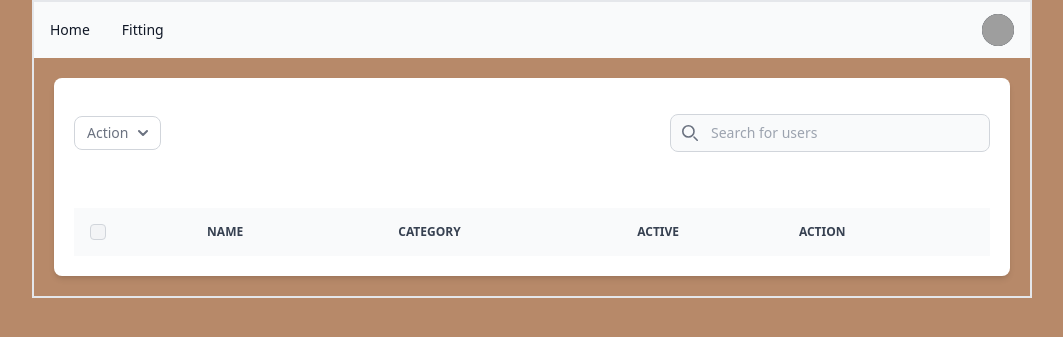
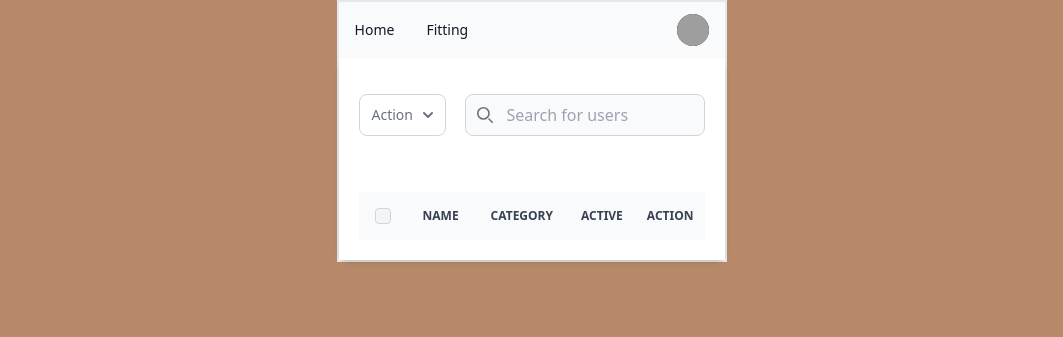
Before and after one commit to yamkant/suitcase, a Django app: page / in a window 1280 px wide. Shown: the top 337 px of the page, without its empty margins (108-1171 px from the left). Run offline with Django 4.2, Linux system fonts and the light colour scheme; a user stored in the database is signed in; tables that the repository leaves empty hold one stand-in row (values such as "Sample post"); lists and menus that the app fills with data are empty; some libraries are stand-ins or nearby versions; grey boxes are pictures that could not be loaded.

Commit message:
feat: #14 [App: client] home 테이블 퍼블리싱 수정

```diff
--- a/web/apps/static/src/output.css
+++ b/web/apps/static/src/output.css
@@ -1279,6 +1279,22 @@ input:checked + .toggle-bg {
   height: 1.25rem;
 }
 
+.h-12 {
+  height: 3rem;
+}
+
+.h-14 {
+  height: 3.5rem;
+}
+
+.h-16 {
+  height: 4rem;
+}
+
+.h-20 {
+  height: 5rem;
+}
+
 .max-h-full {
   max-height: 100%;
 }
@@ -1339,6 +1355,30 @@ input:checked + .toggle-bg {
   width: 1.25rem;
 }
 
+.w-60 {
+  width: 15rem;
+}
+
+.w-12 {
+  width: 3rem;
+}
+
+.w-14 {
+  width: 3.5rem;
+}
+
+.w-16 {
+  width: 4rem;
+}
+
+.w-20 {
+  width: 5rem;
+}
+
+.w-24 {
+  width: 6rem;
+}
+
 .max-w-full {
   max-width: 100%;
 }
@@ -1353,6 +1393,14 @@ input:checked + .toggle-bg {
 
 .max-w-screen-xl {
   max-width: 1280px;
+}
+
+.max-w-\[1000px\] {
+  max-width: 1000px;
+}
+
+.max-w-screen-lg {
+  max-width: 1024px;
 }
 
 .flex-1 {
@@ -1558,6 +1606,10 @@ input:checked + .toggle-bg {
   white-space: nowrap;
 }
 
+.text-ellipsis {
+  text-overflow: ellipsis;
+}
+
 .whitespace-nowrap {
   white-space: nowrap;
 }
@@ -1727,6 +1779,10 @@ input:checked + .toggle-bg {
 
 .p-6 {
   padding: 1.5rem;
+}
+
+.p-3 {
+  padding: 0.75rem;
 }
 
 .px-0 {
@@ -2396,8 +2452,16 @@ form.login-form > ul > li > input {
 }
 
 @media (min-width: 640px) {
+  .sm\:order-2 {
+    order: 2;
+  }
+
   .sm\:col-span-3 {
     grid-column: span 3 / span 3;
+  }
+
+  .sm\:mr-0 {
+    margin-right: 0px;
   }
 
   .sm\:rounded-lg {
@@ -2418,6 +2482,10 @@ form.login-form > ul > li > input {
     margin-right: 0px;
   }
 
+  .md\:block {
+    display: block;
+  }
+
   .md\:hidden {
     display: none;
   }
@@ -2428,6 +2496,10 @@ form.login-form > ul > li > input {
 
   .md\:w-80 {
     width: 20rem;
+  }
+
+  .md\:p-5 {
+    padding: 1.25rem;
   }
 
   .md\:text-sm {
--- a/web/apps/templates/base.html
+++ b/web/apps/templates/base.html
@@ -18,7 +18,7 @@
 </head>
 <body class="bg-my-beige-500 flex justify-center">
     <script src="https://cdnjs.cloudflare.com/ajax/libs/flowbite/1.7.0/flowbite.min.js"></script>
-    <div class="screen-frame flex flex-col w-[1000px] border-2">
+    <div class="screen-frame flex flex-col max-w-[1000px] border-2">
         {% include "navbar.html" %}
         {% block content %}
         {% endblock %}
--- a/web/apps/templates/client/home.html
+++ b/web/apps/templates/client/home.html
@@ -3,12 +3,16 @@
 
 {% block content %}
 
-<div class="w-full flex flex-col p-5">
-    <div class="relative overflow-x-auto shadow-md sm:rounded-lg">
-        <div class="bg-white p-5">
+<div class="w-full flex flex-col">
+    <div class="relative shadow-md rounded-lg text-xs md:text-sm">
+        <div class="bg-white p-3 md:p-5">
             <div class="flex items-center justify-between py-4 dark:bg-gray-800">
                 <div>
-                    <button id="dropdownActionButton" data-dropdown-toggle="dropdownAction" class="inline-flex items-center text-gray-500 bg-white border border-gray-300 focus:outline-none hover:bg-gray-100 focus:ring-4 focus:ring-gray-200 font-medium rounded-lg text-sm px-3 py-1.5 dark:bg-gray-800 dark:text-gray-400 dark:border-gray-600 dark:hover:bg-gray-700 dark:hover:border-gray-600 dark:focus:ring-gray-700" type="button">
+                    <button
+                        id="dropdownActionButton"
+                        data-dropdown-toggle="dropdownAction"
+                        class="inline-flex items-center text-gray-500 bg-white border border-gray-300 focus:outline-none hover:bg-gray-100 focus:ring-4 focus:ring-gray-200 font-medium rounded-lg px-3 py-2.5 dark:bg-gray-800 dark:text-gray-400 dark:border-gray-600 dark:hover:bg-gray-700 dark:hover:border-gray-600 dark:focus:ring-gray-700" type="button"
+                    >
                         <span class="sr-only">Action button</span>
                         Action
                         <svg class="w-2.5 h-2.5 ml-2.5" aria-hidden="true" xmlns="http://www.w3.org/2000/svg" fill="none" viewBox="0 0 10 6">
@@ -17,7 +21,7 @@
                     </button>
                     <!-- Dropdown menu -->
                     <div id="dropdownAction" class="z-10 hidden bg-white divide-y divide-gray-100 rounded-lg shadow w-44 dark:bg-gray-700 dark:divide-gray-600">
-                        <ul class="py-1 text-sm text-gray-700 dark:text-gray-200" aria-labelledby="dropdownActionButton">
+                        <ul class="py-1 text-gray-700 dark:text-gray-200" aria-labelledby="dropdownActionButton">
                             <li>
                                 <a href="#" class="block px-4 py-2 hover:bg-gray-100 dark:hover:bg-gray-600 dark:hover:text-white">Activate products</a>
                             </li>
@@ -30,6 +34,7 @@
                         </ul>
                     </div>
                 </div>
+                <div>
                     <label for="table-search" class="sr-only">Search</label>
                     <div class="relative">
                         <div class="absolute inset-y-0 left-0 flex items-center pl-3 pointer-events-none">
@@ -37,12 +42,13 @@
                                 <path stroke="currentColor" stroke-linecap="round" stroke-linejoin="round" stroke-width="2" d="m19 19-4-4m0-7A7 7 0 1 1 1 8a7 7 0 0 1 14 0Z"/>
                             </svg>
                         </div>
-                    <input type="text" id="table-search-users" class="block p-2 pl-10 text-sm text-gray-900 border border-gray-300 rounded-lg w-80 bg-gray-50 focus:ring-blue-500 focus:border-blue-500 dark:bg-gray-700 dark:border-gray-600 dark:placeholder-gray-400 dark:text-white dark:focus:ring-blue-500 dark:focus:border-blue-500" placeholder="Search for users">
+                        <input type="text" id="table-search-users" class="block p-2 pl-10 text-gray-900 border border-gray-300 rounded-lg w-60 bg-gray-50 focus:ring-blue-500 focus:border-blue-500 dark:bg-gray-700 dark:border-gray-600 dark:placeholder-gray-400 dark:text-white dark:focus:ring-blue-500 dark:focus:border-blue-500" placeholder="Search for users">
                     </div>
                 </div>
             </div>
-        <div class="p-5 bg-white">
-            <table class="w-full text-sm text-left text-gray-500 dark:text-gray-400">
+        </div>
+        <div class="bg-white p-3 md:p-5">
+            <table class="w-full text-left text-gray-500 dark:text-gray-400">
                 <thead class="text-xs text-gray-700 uppercase bg-gray-50 dark:bg-gray-700 dark:text-gray-400">
                     <tr>
                         <th scope="col" class="p-4">
@@ -51,16 +57,16 @@
                                 <label for="checkbox-all-search" class="sr-only">checkbox</label>
                             </div>
                         </th>
-                        <th scope="col" class="px-6 py-3">
+                        <th scope="col" class="px-4 py-2">
                             Name
                         </th>
-                        <th scope="col" class="px-6 py-3">
+                        <th scope="col" class="px-4 py-2">
                             Category
                         </th>
-                        <th scope="col" class="px-3 py-3">
+                        <th scope="col" class="px-3 py-2">
                             Active
                         </th>
-                        <th scope="col" class="px-6 py-3">
+                        <th scope="col" class="px-3 py-2">
                             Action
                         </th>
                     </tr>
@@ -74,21 +80,21 @@
                                 <label for="checkbox-table-search-1" class="sr-only">checkbox</label>
                             </div>
                         </td>
-                        <th scope="row" class="flex items-center px-6 py-4 text-gray-900 whitespace-nowrap dark:text-white">
-                            <img class="w-10 h-10 rounded-full" src="{{prod.saved_image_url}}" alt="Jese image">
-                            <div class="pl-3">
-                                <div class="prod-name font-semibold">{{prod.name}}</div>
+                        <td scope="row" class="flex text-center items-center px-2 py-3 text-gray-900 whitespace-nowrap dark:text-white">
+                            <img class="w-24 rounded-full" src="{{prod.saved_image_url}}" alt="Jese image">
+                            <div class="pl-3 hidden md:block">
+                                <div class="prod-name font-semibold text-ellipsis">{{prod.name}}</div>
                                 <div class="font-normal text-gray-500">neil.sims@flowbite.com</div>
                             </div>
-                        </th>
-                        <td class="prod-category px-3 py-4 items-center">
+                        </td>
+                        <td class="prod-category text-center px-3 py-4 items-center">
                             {% for key, value in cate_dict.items %}
                                 {% if value == prod.category %}
                                     {{key}}
                                 {% endif %}
                             {% endfor %}
                         </td>
-                        <td class="px-3 py-4">
+                        <td class="px-5 py-2">
                             <div class="flex items-center">
                                 {% if prod.is_active == 'Y' %}
                                     <div class="h-2.5 w-2.5 rounded-full bg-green-500"></div>
@@ -97,7 +103,7 @@
                                 {% endif %}
                             </div>
                         </td>
-                        <td class="px-6 py-4">
+                        <td class="px-3 py-2 text-center">
                             <!-- Modal toggle -->
                             <a
                                 href="#{{prod.id}}"
@@ -123,7 +129,7 @@
                         <h3 class="text-xl font-semibold text-gray-900 dark:text-white">
                             Edit product
                         </h3>
-                        <button type="button" class="text-gray-400 bg-transparent hover:bg-gray-200 hover:text-gray-900 rounded-lg text-sm w-8 h-8 ml-auto inline-flex justify-center items-center dark:hover:bg-gray-600 dark:hover:text-white" data-modal-hide="editProductModal">
+                        <button type="button" class="text-gray-400 bg-transparent hover:bg-gray-200 hover:text-gray-900 rounded-lg w-8 h-8 ml-auto inline-flex justify-center items-center dark:hover:bg-gray-600 dark:hover:text-white" data-modal-hide="editProductModal">
                         <svg class="w-3 h-3" aria-hidden="true" xmlns="http://www.w3.org/2000/svg" fill="none" viewBox="0 0 14 14">
                             <path stroke="currentColor" stroke-linecap="round" stroke-linejoin="round" stroke-width="2" d="m1 1 6 6m0 0 6 6M7 7l6-6M7 7l-6 6"/>
                         </svg>
@@ -134,23 +140,23 @@
                     <div class="modal-body p-6 space-y-6">
                         <div class="grid grid-cols-6 gap-6">
                             <div class="col-span-6 sm:col-span-3">
-                                <label for="name" class="block mb-2 text-sm font-medium text-gray-900 dark:text-white">Name</label>
+                                <label for="name" class="block mb-2 font-medium text-gray-900 dark:text-white">Name</label>
                                 <input type="text" name="name" id="name"
-                                    class="shadow-sm bg-gray-50 border border-gray-300 text-gray-900 text-sm rounded-lg focus:ring-blue-600 focus:border-blue-600 block w-full p-2.5 dark:bg-gray-600 dark:border-gray-500 dark:placeholder-gray-400 dark:text-white dark:focus:ring-blue-500 dark:focus:border-blue-500"
+                                    class="shadow-sm bg-gray-50 border border-gray-300 text-gray-900 rounded-lg focus:ring-blue-600 focus:border-blue-600 block w-full p-2.5 dark:bg-gray-600 dark:border-gray-500 dark:placeholder-gray-400 dark:text-white dark:focus:ring-blue-500 dark:focus:border-blue-500"
                                     placeholder="수정할 상품명을 입력하세요" required=""
                                 />
                             </div>
                             <div class="col-span-6 sm:col-span-3">
                                 <label
                                     for="category-select"
-                                    class="block mb-2 text-sm font-medium text-gray-900 dark:text-white"
+                                    class="block mb-2 font-medium text-gray-900 dark:text-white"
                                 >Select a category
                                 </label>
                                 <select
                                     name="category"
                                     id="category-select"
                                     form="edit-product-form"
-                                    class="bg-gray-50 border border-gray-300 text-gray-900 text-sm rounded-lg focus:ring-blue-500 focus:border-blue-500 block w-full p-2.5 dark:bg-gray-700 dark:border-gray-600 dark:placeholder-gray-400 dark:text-white dark:focus:ring-blue-500 dark:focus:border-blue-500"
+                                    class="bg-gray-50 border border-gray-300 text-gray-900 rounded-lg focus:ring-blue-500 focus:border-blue-500 block w-full p-2.5 dark:bg-gray-700 dark:border-gray-600 dark:placeholder-gray-400 dark:text-white dark:focus:ring-blue-500 dark:focus:border-blue-500"
                                 >
                                     {% for key, value in cate_dict.items %}
                                         <option value="{{value}}">{{key}}</option>
@@ -164,7 +170,7 @@
                         <button
                             type="submit"
                             onclick="onSubmit()"
-                            class="text-white bg-blue-700 hover:bg-blue-800 focus:ring-4 focus:outline-none focus:ring-blue-300 font-medium rounded-lg text-sm px-5 py-2.5 text-center dark:bg-blue-600 dark:hover:bg-blue-700 dark:focus:ring-blue-800">
+                            class="text-white bg-blue-700 hover:bg-blue-800 focus:ring-4 focus:outline-none focus:ring-blue-300 font-medium rounded-lg px-5 py-2.5 text-center dark:bg-blue-600 dark:hover:bg-blue-700 dark:focus:ring-blue-800">
                             Save all
                         </button>
                     </div>
--- a/web/apps/templates/navbar.html
+++ b/web/apps/templates/navbar.html
@@ -1,7 +1,7 @@
 {% load compress %}
 {% load static %}
 <nav class="bg-gray-50 dark:bg-gray-700 w-full">
-    <div class="max-w-screen-xl px-4 py-3 mx-auto flex justify-between">
+    <div class="min-w-screen-md max-w-screen-lg px-4 py-3 mx-auto flex justify-between">
         <div class="flex items-center">
             <ul class="flex flex-row font-medium mt-0 mr-6 space-x-8 text-sm">
                 <li>
@@ -30,12 +30,6 @@
                 </li>
             </ul>
             </div>
-            <button data-collapse-toggle="navbar-user" type="button" class="inline-flex items-center p-2 w-10 h-10 justify-center text-sm text-gray-500 rounded-lg md:hidden hover:bg-gray-100 focus:outline-none focus:ring-2 focus:ring-gray-200 dark:text-gray-400 dark:hover:bg-gray-700 dark:focus:ring-gray-600" aria-controls="navbar-user" aria-expanded="false">
-                <span class="sr-only">Open main menu</span>
-                <svg class="w-5 h-5" aria-hidden="true" xmlns="http://www.w3.org/2000/svg" fill="none" viewBox="0 0 17 14">
-                    <path stroke="currentColor" stroke-linecap="round" stroke-linejoin="round" stroke-width="2" d="M1 1h15M1 7h15M1 13h15"/>
-                </svg>
-            </button>
         </div>
         {% endif %}
     </div>
```
Lines whose indentation alone changed are shown as unchanged.
